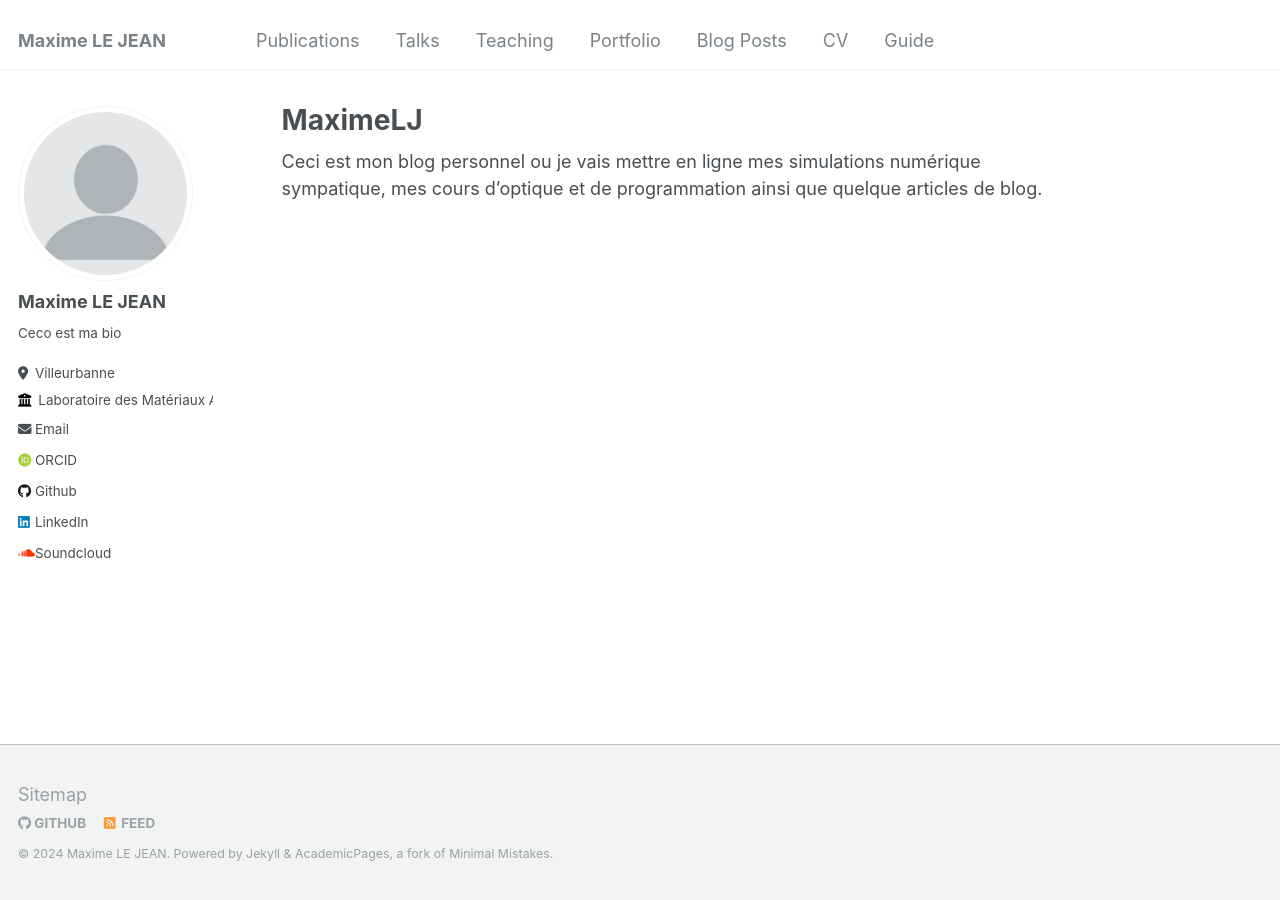
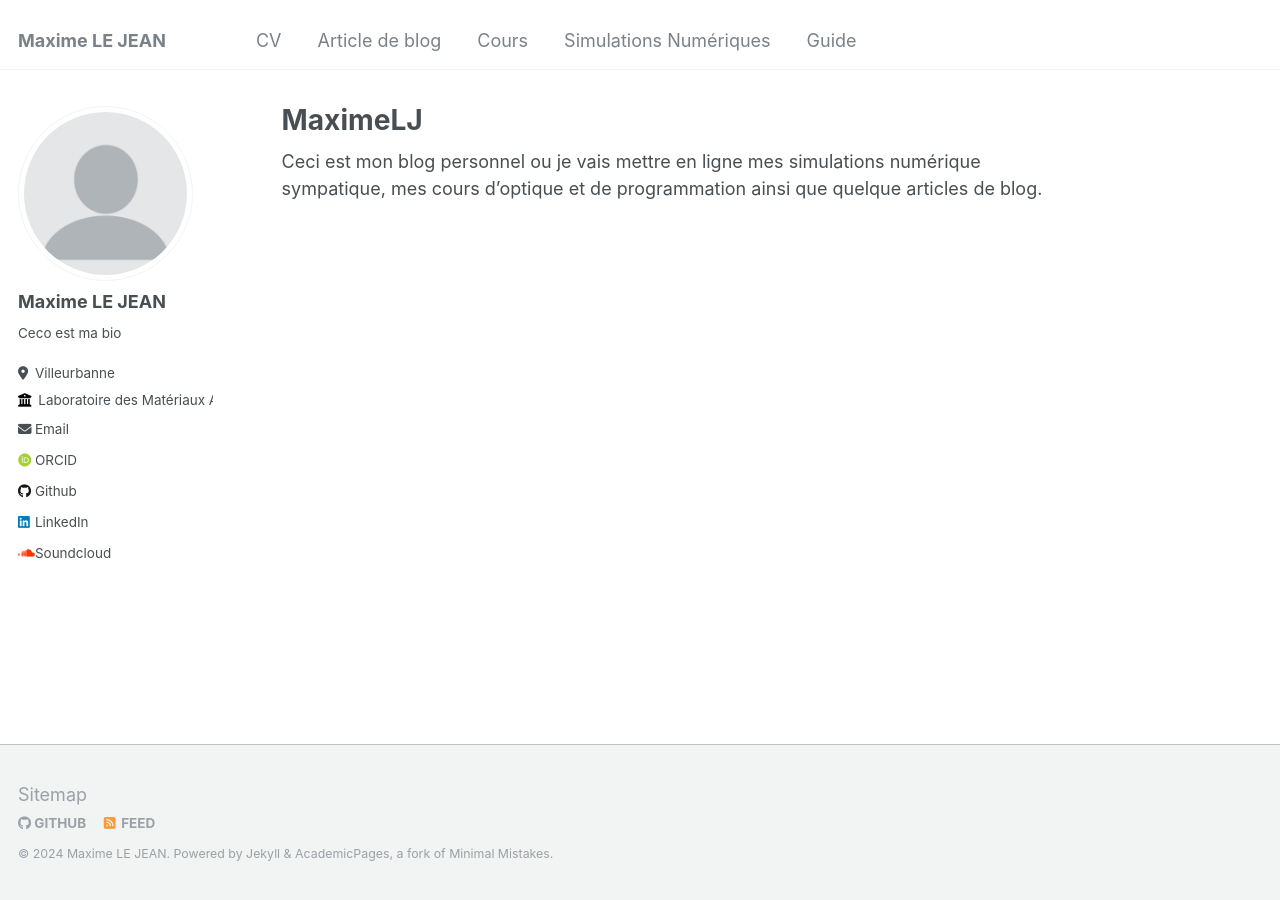
Before and after one commit to Shadaube/Shadaube.github.io, a Jekyll site: the page built from _pages/about.md, in a window 1280 px wide. Built offline with Jekyll 4.4.1, drawn with Linux system fonts in a browser that asks for light colours; some web fonts are replaced.

Commit message:
Update navigation.yml

```diff
--- a/_data/navigation.yml
+++ b/_data/navigation.yml
@@ -1,22 +1,17 @@
 # main links links
 main:
-  - title: "Publications"
-    url: /publications/
-
-  - title: "Talks"
-    url: /talks/
-
-  - title: "Teaching"
-    url: /teaching/
-
-  - title: "Portfolio"
-    url: /portfolio/
-
-  - title: "Blog Posts"
-    url: /year-archive/
 
   - title: "CV"
     url: /cv/
 
+  - title: "Article de blog"
+    url: /year-archive/
+
+  - title: "Cours"
+    url: /teaching/
+
+  - title: "Simulations Numériques"
+    url: /portfolio/
+
   - title: "Guide"
     url: /markdown/
```
